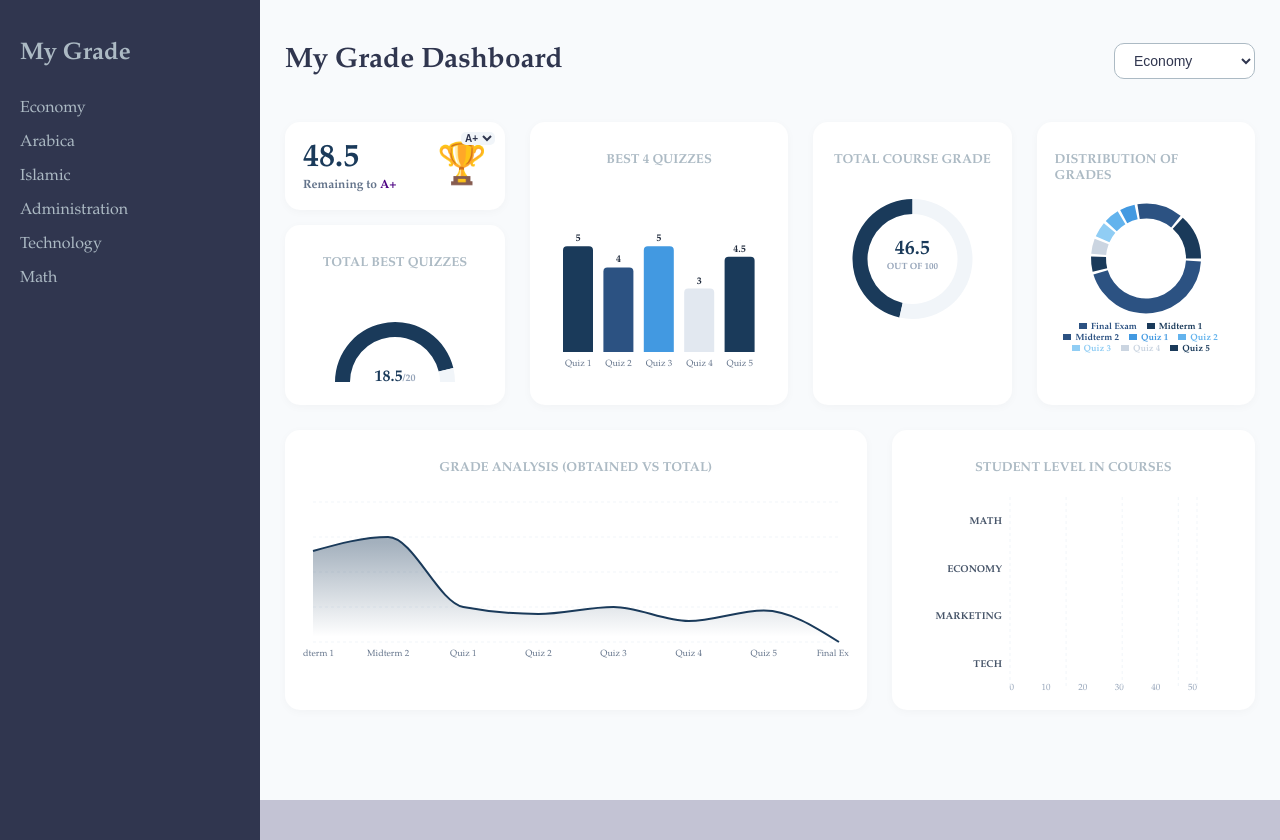
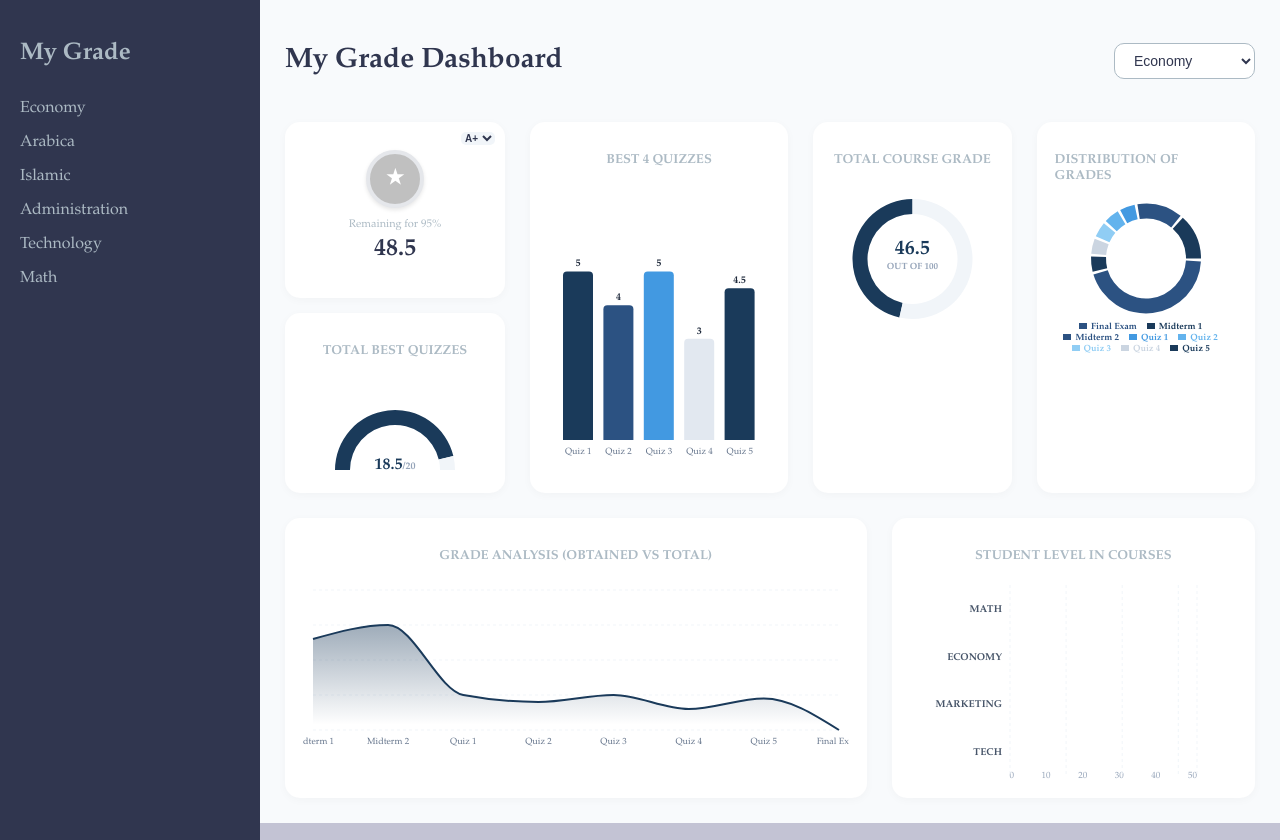
Before and after one commit to L-26-25L/l, a Next.js app: page / in a window 1280 px wide. Built offline with nearby package versions, Linux system fonts and the light colour scheme.

Commit message:
Update GoalCard.jsx

```diff
--- a/components/GoalCard.jsx
+++ b/components/GoalCard.jsx
@@ -1,13 +1,24 @@
-export default function GoalCard({ remaining }) {
+export default function GoalCard({ remaining, targetLabel }) {
   return (
-    <div style={{ display: "flex", alignItems: "center", justifyContent: "space-between", width: "100%" }}>
-      <div>
-        <h2 style={{ fontSize: "32px", margin: 0, color: "#1a3a5a" }}>{remaining}</h2>
-        <p style={{ fontSize: "12px", fontWeight: "bold", color: "#64748b", margin: 0 }}>
-          Remaining to <span style={{ color: "#4b0082" }}>A+</span>
-        </p>
+    <div style={{ textAlign: 'center', padding: '10px' }}>
+      {/* شكل ميدالية بسيط باستخدام CSS */}
+      <div style={{
+        width: '50px',
+        height: '50px',
+        background: '#C0C0C0', // فضي
+        borderRadius: '50%',
+        margin: '0 auto 10px',
+        border: '4px solid #E5E7EB',
+        display: 'flex',
+        alignItems: 'center',
+        justifyContent: 'center',
+        boxShadow: '0 2px 4px rgba(0,0,0,0.1)'
+      }}>
+        <div style={{ color: '#fff', fontSize: '20px', fontWeight: 'bold' }}>★</div>
       </div>
-      <div style={{ fontSize: "40px" }}>🏆</div>
+
+      <p style={{ fontSize: '11px', color: '#ACBAC4', margin: 0 }}>Remaining for {targetLabel}%</p>
+      <h3 style={{ fontSize: '24px', color: '#30364F', margin: '5px 0' }}>{remaining}</h3>
     </div>
   );
 }
```
